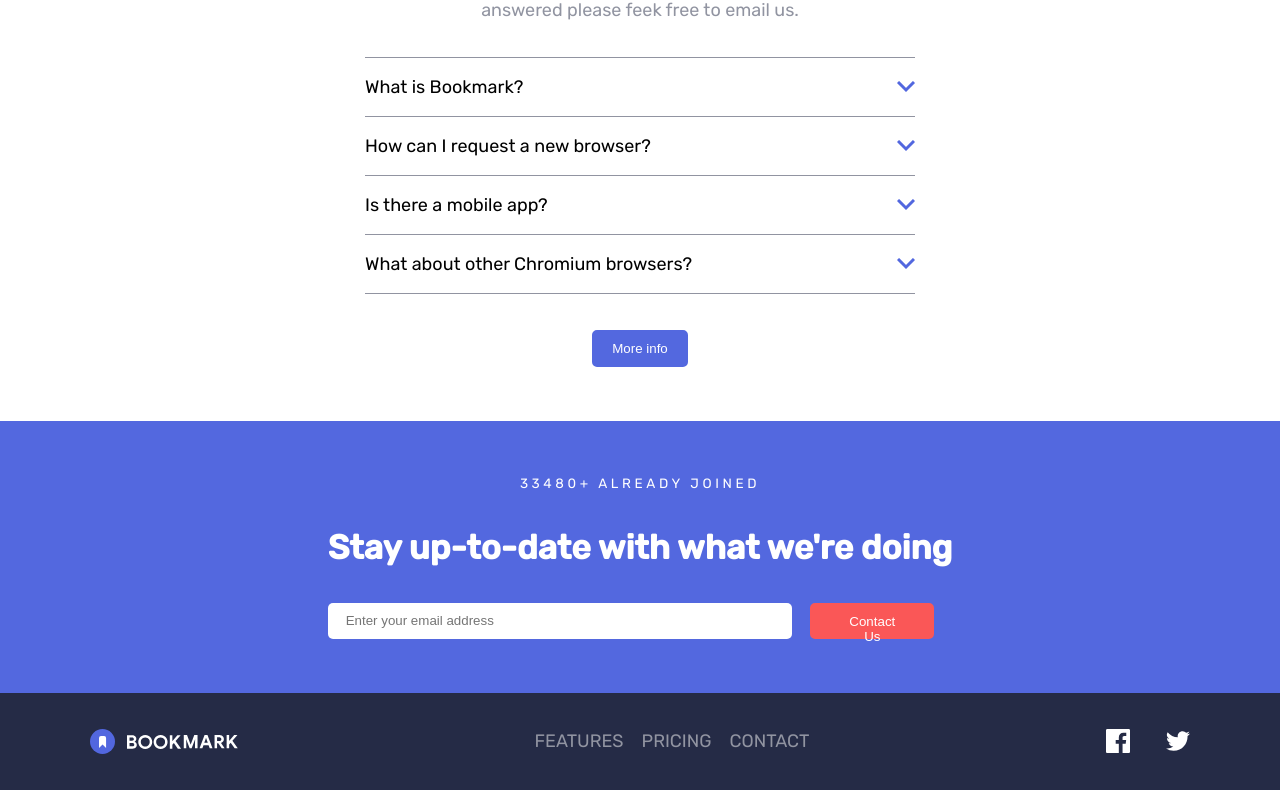
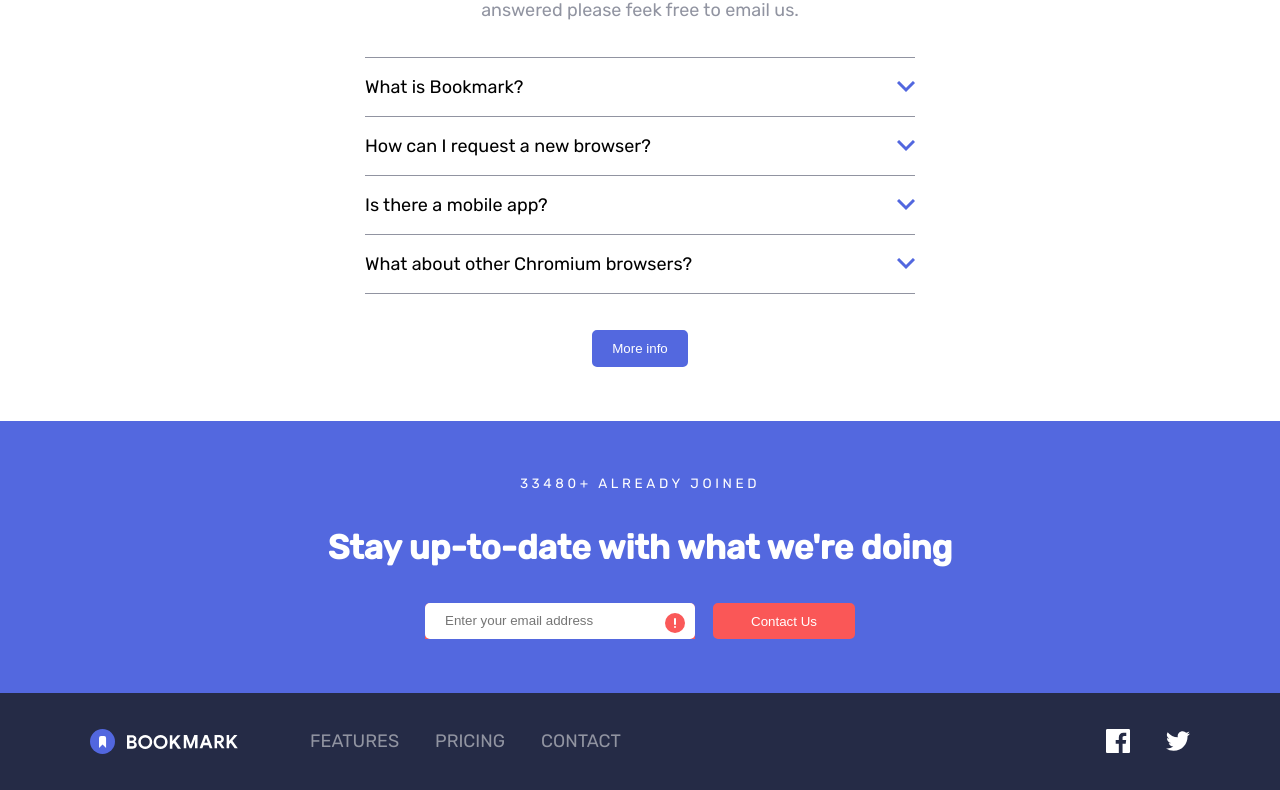
Before and after one commit to KondyKox/Confilogi-zad-rekr, a React (Vite) app in the folder zadanie-rekrutacyjne/: page / in a window 1280 px wide. Shown: the part 2457-3247 px from the top of the page. Built offline with nearby package versions, Linux system fonts and the light colour scheme.

Commit message:
footer fixes

```diff
--- a/zadanie-rekrutacyjne/src/components/Contact/Contact.css
+++ b/zadanie-rekrutacyjne/src/components/Contact/Contact.css
@@ -28,8 +28,26 @@
   flex-direction: column;
   justify-content: center;
   align-items: stretch;
-  gap: 1rem;
+  gap: 2rem;
   width: 100%;
+}
+
+.email__container {
+  position: relative;
+  background-color: var(--clr-main-red);
+  border-top-left-radius: 5px;
+  border-top-right-radius: 5px;
+}
+
+.input__email.active {
+  border-color: var(--clr-main-red);
+}
+
+.icon-error {
+  position: absolute;
+  top: 0;
+  right: 0;
+  transform: translate(-50%, 50%);
 }
 
 .contact__input {
@@ -42,6 +60,7 @@
   outline: none;
   border: none;
   width: 100%;
+  border: 2px solid transparent;
 }
 
 button.special-link {
@@ -50,9 +69,17 @@ button.special-link {
 
 .contact__newsletter {
   opacity: 0;
-  color: var(--clr-main-red);
+  background-color: var(--clr-main-red);
   font-size: var(--size-xs);
   transition: all 0.3s ease-in-out;
+  width: 100%;
+  position: absolute;
+  bottom: 0;
+  left: 0;
+  padding: 0.25rem 0;
+  transform: translateY(100%);
+  border-bottom-left-radius: 5px;
+  border-bottom-right-radius: 5px;
 }
 
 .contact__newsletter.active {
@@ -62,10 +89,12 @@ button.special-link {
 @media screen and (min-width: 768px) {
   .contact__input-container {
     flex-direction: row;
+    gap: 1rem;
   }
 
   .input__email {
     /* width: 100%; */
     min-width: 15rem;
+    flex: 1;
   }
 }
--- a/zadanie-rekrutacyjne/src/components/Contact/Contact.jsx
+++ b/zadanie-rekrutacyjne/src/components/Contact/Contact.jsx
@@ -33,17 +33,26 @@ const Contact = () => {
       <form className="contact__container" onSubmit={(e) => handleSubmit(e)}>
         <h2 className="header">Stay up-to-date with what we're doing</h2>
         <div className="contact__input-container">
+          <div className="email__container">
             <input
               type="text" // type="email" nie przepuści tekstu bez @, ale nie wyświetli w ".contact__newsletter"
               placeholder="Enter your email address"
-            className="contact__input input__email"
+              className={`contact__input input__email ${
+                active ? "active" : ""
+              }`}
               onChange={(e) => setEmail(e.target.value)}
               value={email}
             />
-          <button className="special-link contact__input">Contact Us</button>
+            <img
+              src="./images/icon-error.svg"
+              alt="Email error"
+              className="icon-error"
+            />
             <span className={`contact__newsletter ${active ? "active" : ""}`}>
               {error}
             </span>
+          </div>
+          <button className="special-link contact__input">Contact Us</button>
         </div>
       </form>
     </section>
--- a/zadanie-rekrutacyjne/src/components/Footer/Footer.css
+++ b/zadanie-rekrutacyjne/src/components/Footer/Footer.css
@@ -8,14 +8,16 @@
 
 .footer__logo__container {
   display: flex;
+  flex-direction: column;
   justify-content: center;
   align-items: center;
+  gap: 2rem;
 }
 
 .footer__link__container {
   display: flex;
   flex-direction: column;
-  gap: 1rem;
+  gap: 1.5rem;
 }
 
 .footer__social__container {
@@ -23,6 +25,15 @@
   justify-content: center;
   align-items: center;
   gap: 2rem;
+}
+
+.footer__social__icon {
+  transition: all 0.3 ease-in-out;
+  cursor: pointer;
+}
+
+.footer__social__icon:hover {
+  color: var(--clr-main-red);
 }
 
 @media screen and (min-width: 768px) {
@@ -33,7 +44,13 @@
     padding-right: 5rem;
   }
 
+  .footer__logo__container {
+    flex-direction: row;
+    gap: 4rem;
+  }
+
   .footer__link__container {
     flex-direction: row;
+    gap: 2rem;
   }
 }
--- a/zadanie-rekrutacyjne/src/components/Footer/Footer.jsx
+++ b/zadanie-rekrutacyjne/src/components/Footer/Footer.jsx
@@ -25,7 +25,6 @@ const Footer = () => {
             </g>
           </g>
         </svg>
-      </div>
         <div className="footer__link__container">
           <a href="#features" className="link">
             features
@@ -37,9 +36,18 @@ const Footer = () => {
             contact
           </a>
         </div>
+      </div>
       <div className="footer__social__container">
-        <img src="./images/icon-facebook.svg" alt="Facebook" />
-        <img src="./images/icon-twitter.svg" alt="Twitter" />
+        <img
+          src="./images/icon-facebook.svg"
+          alt="Facebook"
+          className="footer__social__icon"
+        />
+        <img
+          src="./images/icon-twitter.svg"
+          alt="Twitter"
+          className="footer__social__icon"
+        />
       </div>
     </footer>
   );
--- a/zadanie-rekrutacyjne/src/index.css
+++ b/zadanie-rekrutacyjne/src/index.css
@@ -128,6 +128,7 @@ p {
   border-radius: 5px;
   border: 2px solid var(--clr-main-red);
   transition: all 0.3s ease-in-out;
+  cursor: pointer;
 }
 
 .special-link:hover {
```
Lines whose indentation alone changed are shown as unchanged.
